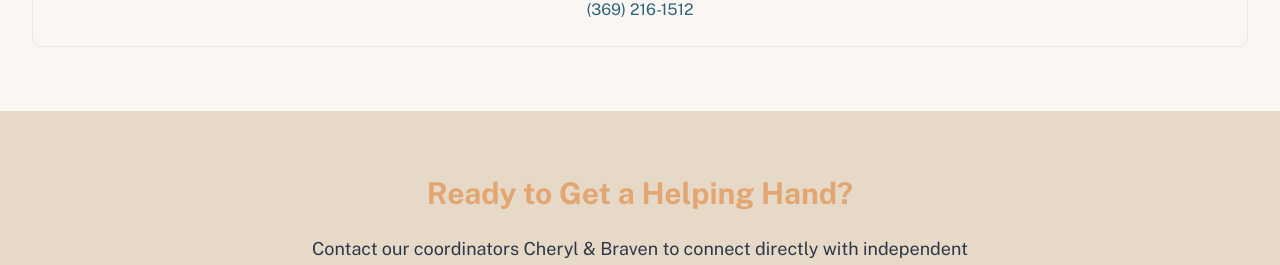
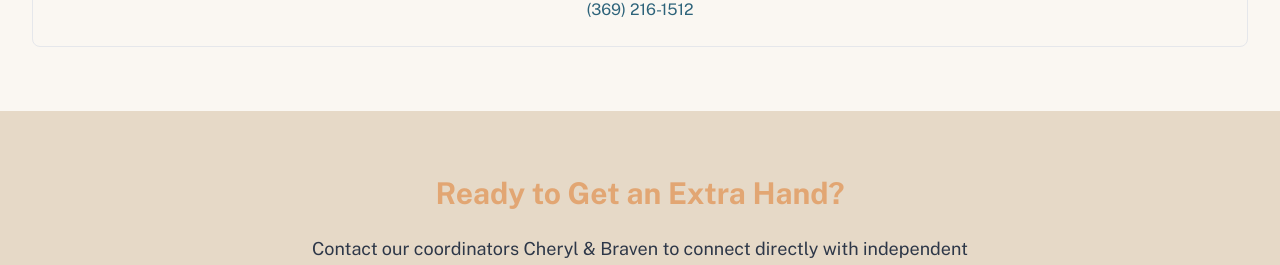
Before and after one commit to samuelmholley1/mendolaborcoop.ukiahumc.org, a Next.js app: page /our-crew in a window 1280 px wide. Shown: the part 1796-2061 px from the top of the page. Built offline with nearby package versions, Linux system fonts and the light colour scheme.

Commit message:
Change all Helping Hand to Extra Hand sitewide

```diff
--- a/pages/contact.tsx
+++ b/pages/contact.tsx
@@ -145,7 +145,7 @@ const ContactPage: React.FC = () => {
           <div className="p-6">
             <div className="text-center">
               <p className="text-lg font-body text-moss mb-6">
-                Ready to get a helping hand?
+                Ready to get an extra hand?
               </p>
               <div className="bg-sand rounded-lg p-4 mb-6 space-y-4">
                 <div>
--- a/pages/index.tsx
+++ b/pages/index.tsx
@@ -533,7 +533,7 @@ const HomePage: React.FC = () => {
               <div className="p-6">
                 <div className="text-center">
                   <p className="text-lg font-body text-moss mb-6">
-                    Ready to get a helping hand?
+                    Ready to get an extra hand?
                   </p>
                   <div className="bg-sand rounded-lg p-4 mb-6">
                     <a
--- a/pages/our-crew/index.tsx
+++ b/pages/our-crew/index.tsx
@@ -224,7 +224,7 @@ const OurCrewPage: React.FC = () => {
       <section className="py-16 bg-sand">
         <div className="max-w-4xl mx-auto px-4 sm:px-6 lg:px-8 text-center">
           <h2 className="text-3xl font-headline font-bold text-gold mb-6">
-            Ready to Get a Helping Hand?
+            Ready to Get an Extra Hand?
           </h2>
           <p className="text-moss/80 text-lg mb-8 max-w-2xl mx-auto">
             Contact our coordinators Cheryl &amp; Braven to connect directly with independent workers.
```
